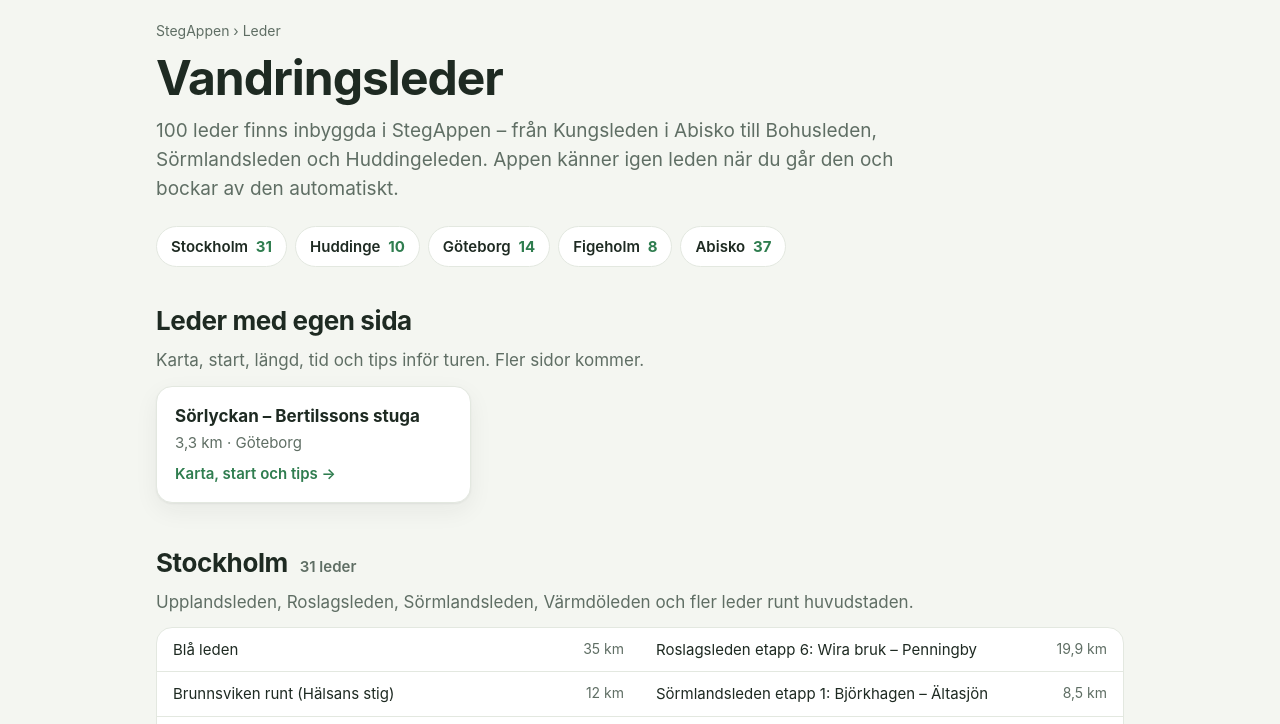
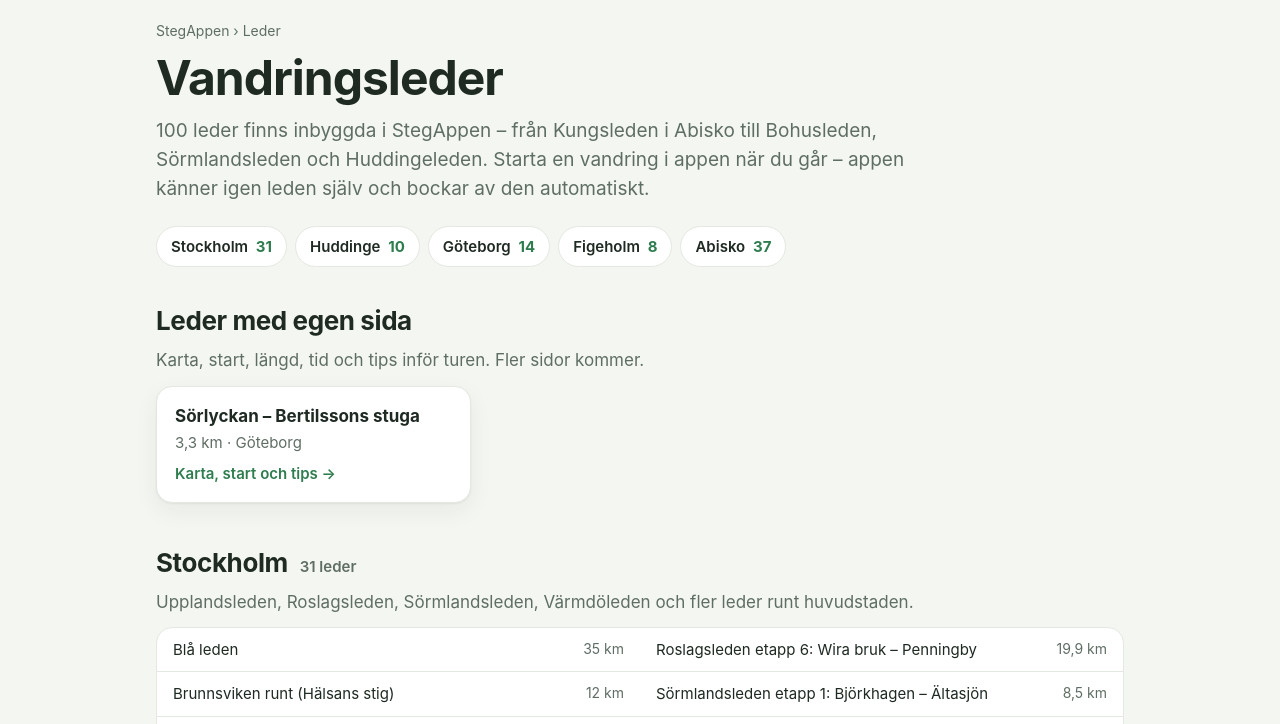
Before and after one commit to KepsPappan/kepspappan.github.io, a plain HTML site: page leder/index.html in a window 1280 px wide. Shown: the part 63-787 px from the top of the page. Drawn offline with Linux system fonts and the light colour scheme.

Commit message:
Ledsidor: tydligt att man startar en vandring i appen
Co-Authored-By: Claude Opus 5.5 <noreply@anthropic.com>

```diff
--- a/leder/index.html
+++ b/leder/index.html
@@ -119,7 +119,7 @@
   <div class="wrap">
     <div class="crumbs"><a href="/">StegAppen</a> › Leder</div>
     <h1>Vandringsleder</h1>
-    <p class="lead">100 leder finns inbyggda i StegAppen – från Kungsleden i Abisko till Bohusleden, Sörmlandsleden och Huddingeleden. Appen känner igen leden när du går den och bockar av den automatiskt.</p>
+    <p class="lead">100 leder finns inbyggda i StegAppen – från Kungsleden i Abisko till Bohusleden, Sörmlandsleden och Huddingeleden. Starta en vandring i appen när du går – appen känner igen leden själv och bockar av den automatiskt.</p>
     <nav class="chips" aria-label="Områden">
         <a href="#stockholm">Stockholm <b>31</b></a>
         <a href="#huddinge">Huddinge <b>10</b></a>
```
Also changed, not shown: leder/sorlyckan-bertilssons-stuga/index.html (+1 -1 lines).
